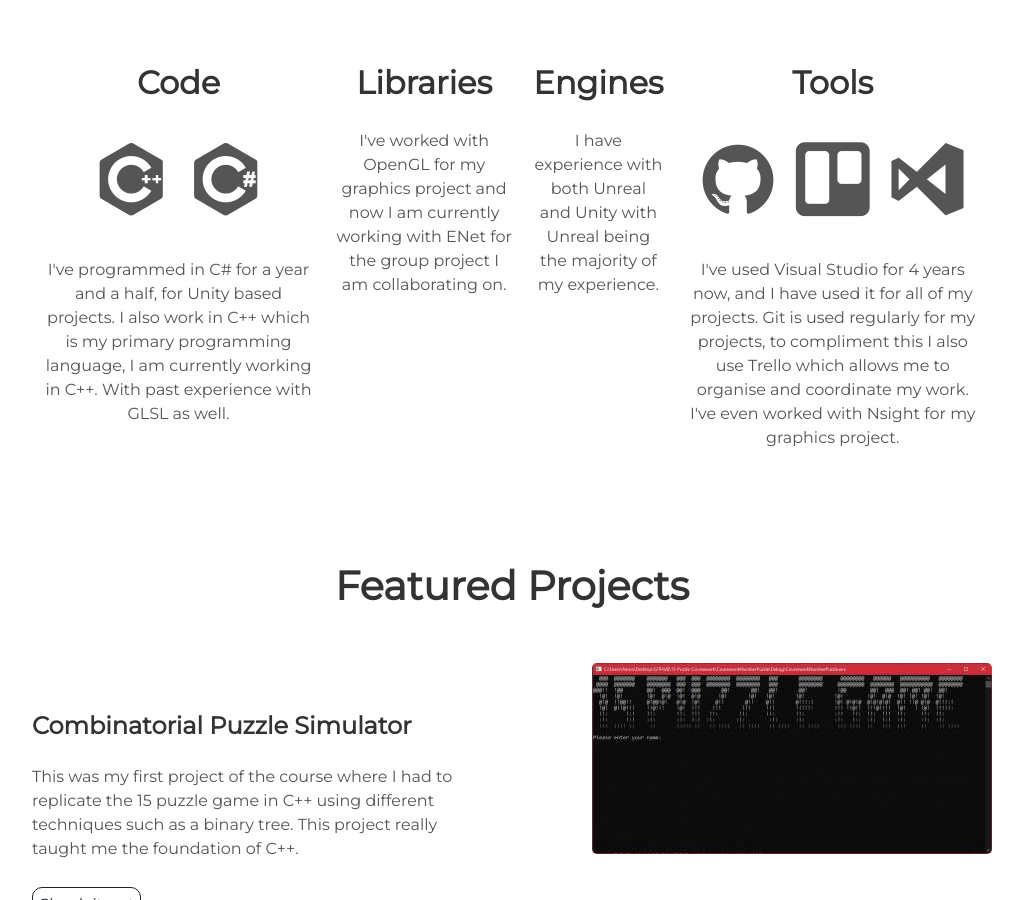
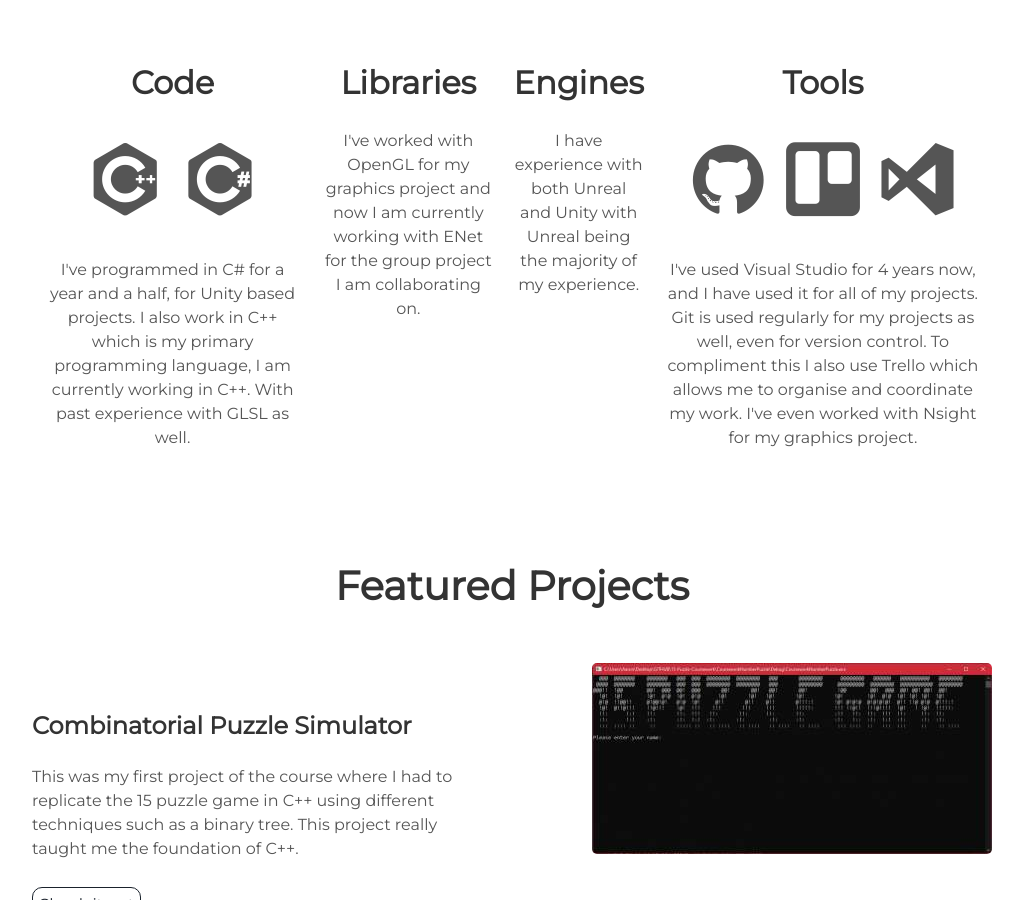
Before and after one commit to GeordieGinge/GeordieGinge.github.io, a Jekyll site: the page built from index.html, in a window 1280 px wide and 900 px high, scrolled down 1180 px. Shown: the whole window, without its empty margins (128-1151 px from the left). Built offline with Jekyll 4.4.1, drawn with Linux system fonts in a browser that asks for light colours.

Commit message:
Fixed error

```diff
--- a/_includes/about.html
+++ b/_includes/about.html
@@ -27,7 +27,7 @@
       <i class="devicon-trello-plain"></i>
       <i class="devicon-visualstudio-plain"></i>
       <p> I've used Visual Studio for 4 years now, and I have used it for all of my projects.
-        Git is used regularly for my projects, to compliment this I also use Trello which allows me to organise and coordinate my work.
+        Git is used regularly for my projects as well, even for version control. To compliment this I also use Trello which allows me to organise and coordinate my work.
         I've even worked with Nsight for my graphics project.</p>
     </div>
 </div>
```
